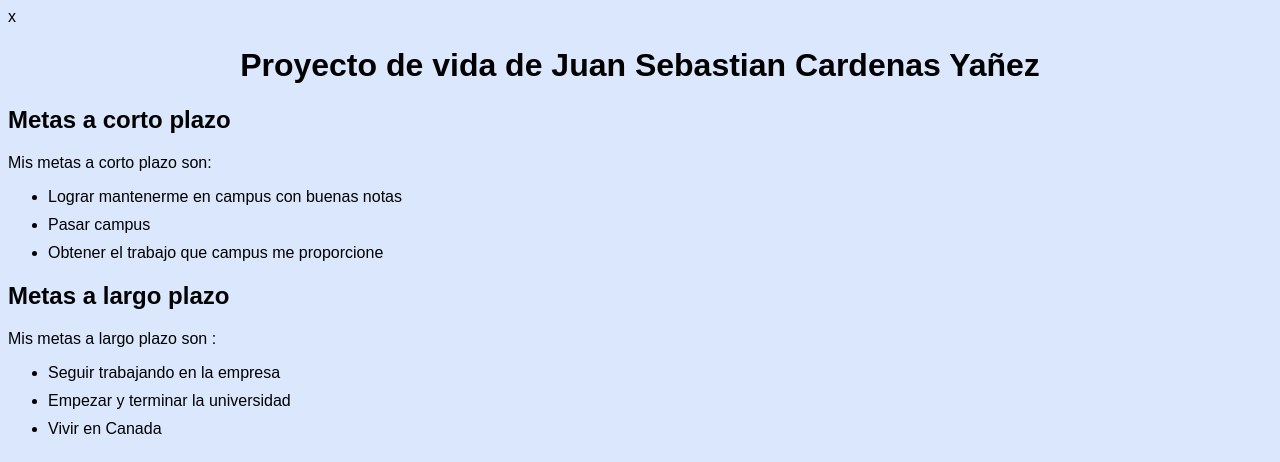
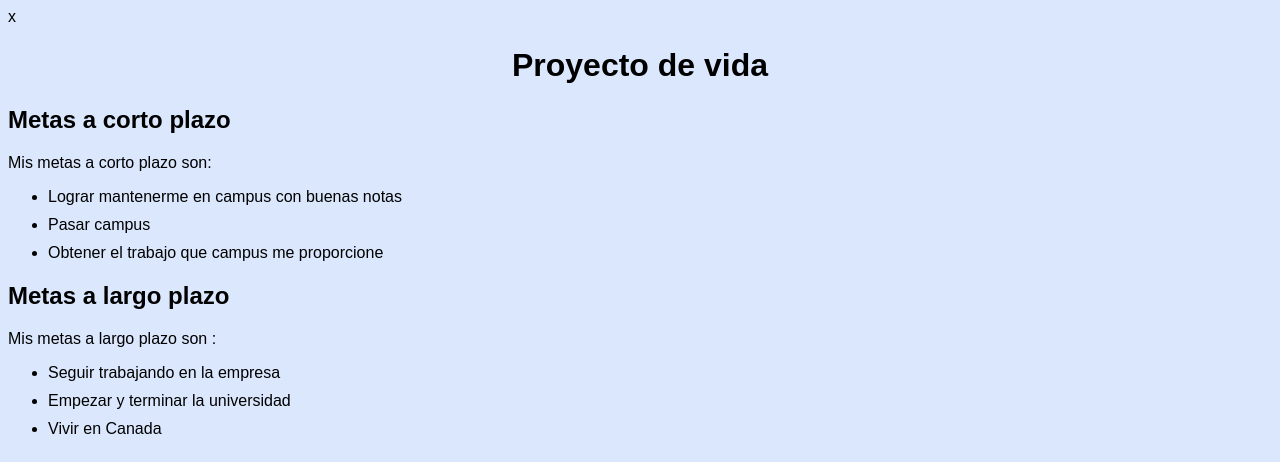
Before and after one commit to SebastianCardenasYanez/Html_CardenasSebastian, a plain HTML site: page Dia-1/index.html in a window 1280 px wide. Shown: the top 462 px of the page. Drawn offline with Linux system fonts and the light colour scheme.

```diff
--- a/Dia-1/index.html
+++ b/Dia-1/index.html
@@ -28,7 +28,7 @@
             color: #666;
         }
     </style>
-    <h1>Proyecto de vida de Juan Sebastian Cardenas Yañez</h1>
+    <h1>Proyecto de vida</h1>
 
     <h2>Metas a corto plazo</h2>
     <p>Mis metas a corto plazo son:</p>
@@ -47,7 +47,6 @@
     </ul>
     <img src=" [https://www.google.com/url?sa=i&url=https%3A%2F%2Fdefinicion.de%2Fproyecto-de-vida%2F&psig=AOvVaw1exEyAirn5y8zgh42yEpr-&ust=1712343332744000&source=images&cd=vfe&opi=89978449&ved=0CBAQjRxqFwoTCJiHqJeeqYUDFQAAAAAdAAAAABAE]" alt="[Proyecto de vida]"
     height="100" width="50">
-
 </body>
 <footer>
     <br><p>&copy;Juan Sebastian Proyecto de vida</p>
```
Also changed, not shown: Dia-2/index.html (added, +1 -0 lines).
